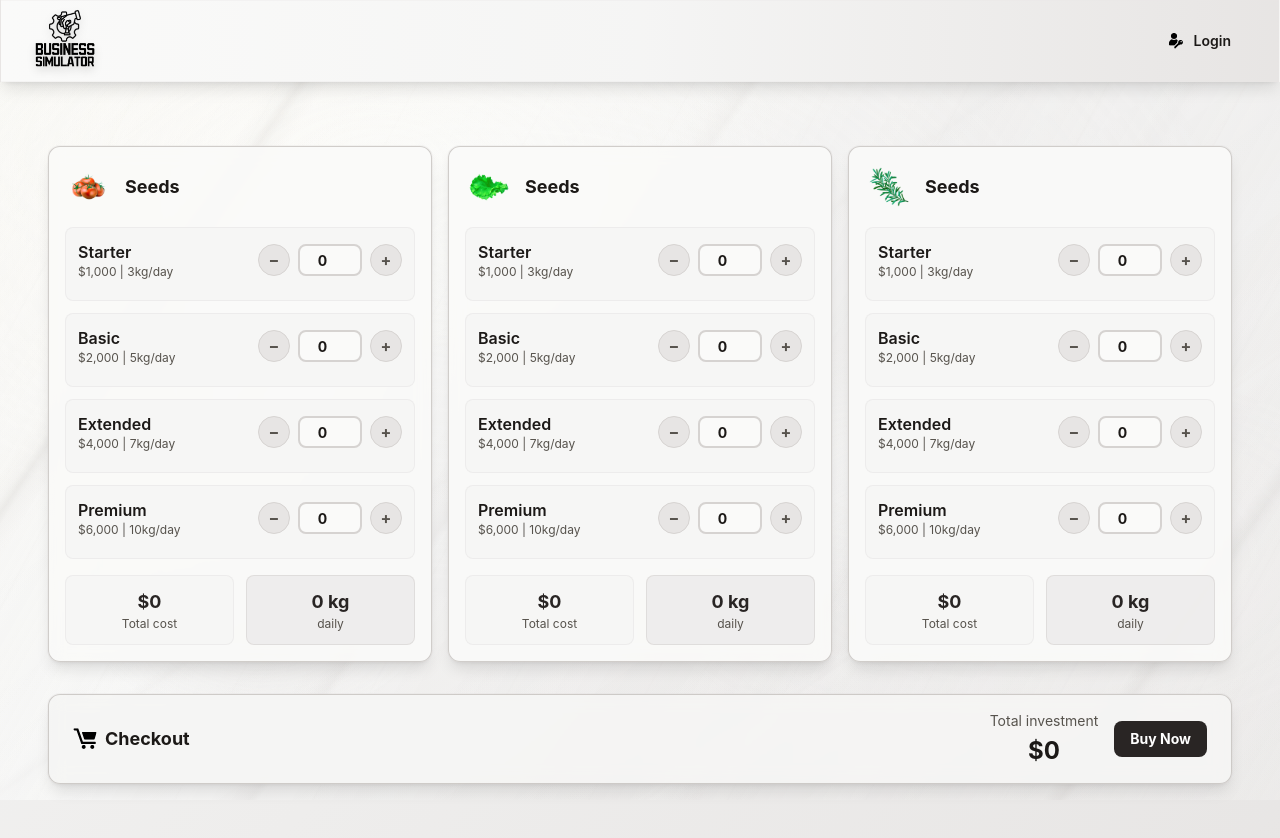
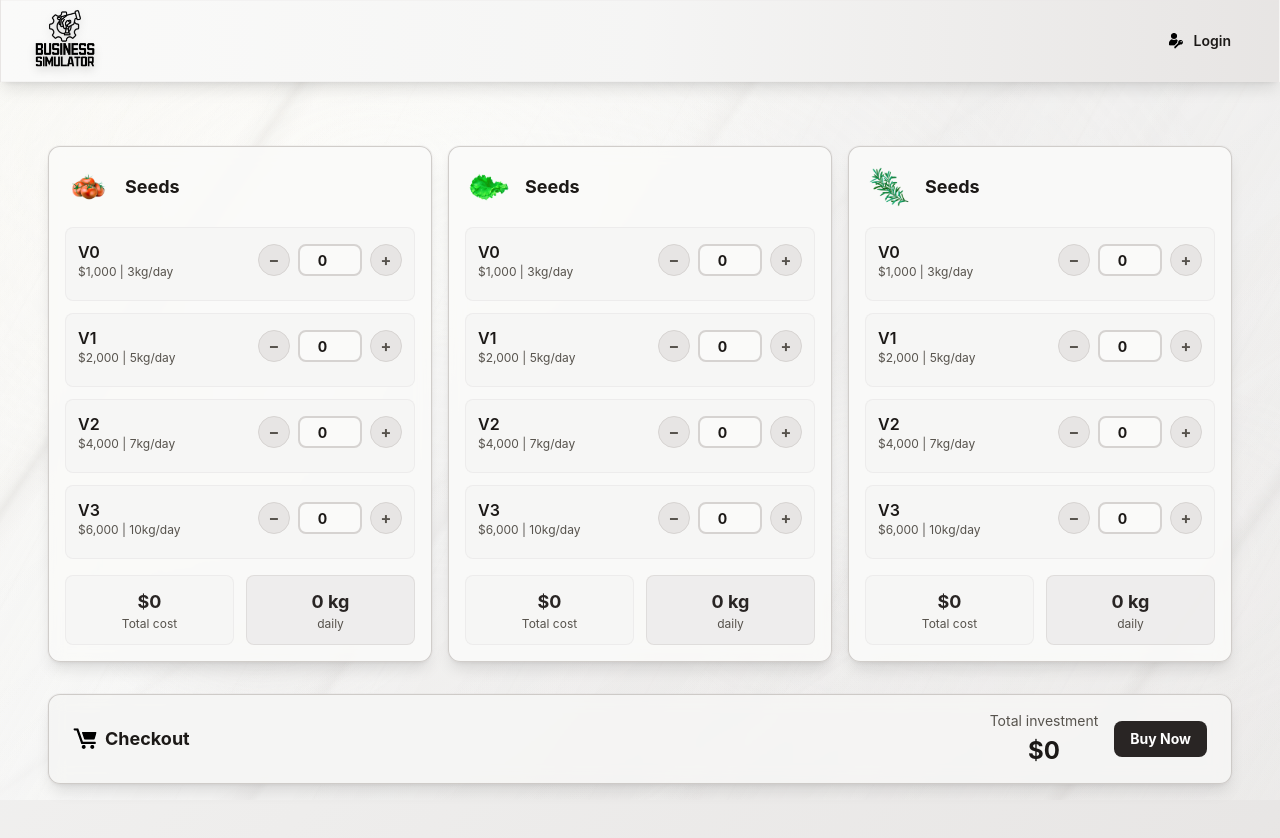
Before and after one commit to RebelsBlocks/business-simulator-frontend, a React (Vite) app: page /suppliers in a window 1280 px wide. Shown: the top 838 px of the page. Built offline with nearby package versions, Linux system fonts and the light colour scheme.

Commit message:
Update Suppliers.tsx

```diff
--- a/src/pages/Suppliers.tsx
+++ b/src/pages/Suppliers.tsx
@@ -11,10 +11,10 @@ const Suppliers = () => {
 
   // Module data
   const modules = [
-    { id: 0, name: 'Starter', cost: 1000, production: 3, description: 'Basic starter kit' },
-    { id: 1, name: 'Basic', cost: 2000, production: 5, description: 'Enhanced productivity' },
-    { id: 2, name: 'Extended', cost: 4000, production: 7, description: 'Advanced features' },
-    { id: 3, name: 'Premium', cost: 6000, production: 10, description: 'Highest yield with LED' }
+    { id: 0, name: 'V0', cost: 1000, production: 3, description: 'Basic starter kit' },
+    { id: 1, name: 'V1', cost: 2000, production: 5, description: 'Enhanced productivity' },
+    { id: 2, name: 'V2', cost: 4000, production: 7, description: 'Advanced features' },
+    { id: 3, name: 'V3', cost: 6000, production: 10, description: 'Highest yield with LED' }
   ];
 
 
```
